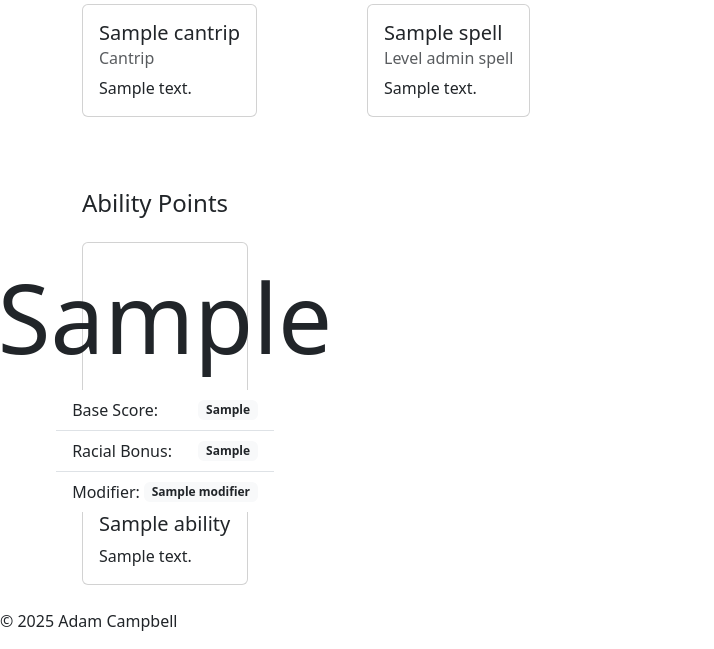
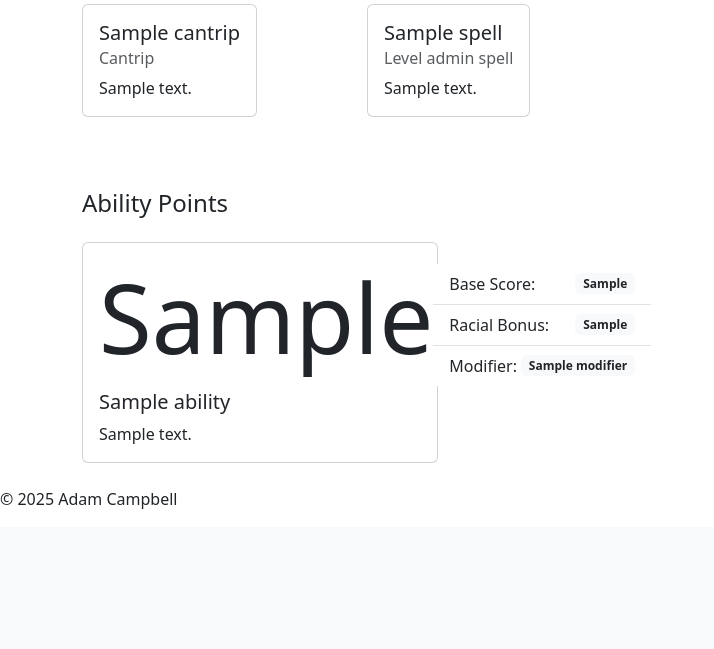
Before and after one commit to Adam-Campbell/dnd-character-creator, a Django app: template characters/templates/characters/character_detail.html in a window 1280 px wide. Shown: the part 1720-2369 px from the top of the page, without its empty margins (0-714 px from the left). After the commit the page ends 2229 px from the top, so only its background shows below. Run offline with Django 5.2, Linux system fonts and the light colour scheme; the template is opened without the code that fills it: most values are stand-ins (such as "Sample title", 1, 10 or a date in 2020); data that the repository does not hold is empty; parts of the project's set-up code (start-up, migrations or seed data) failed here and were passed over; some libraries are stand-ins or nearby versions.

Commit message:
update character sheet css

```diff
--- a/characters/templates/characters/character_detail.html
+++ b/characters/templates/characters/character_detail.html
@@ -256,10 +256,10 @@
             <h4 class="mb-4">Ability Points</h4>
             <div class="row">
                 {% for ability in character.ability_points %}
-                <div class="d-flex mb-4 col-12 col-md-6 col-lg-4 col-xl-2">
+                <div class="d-flex mb-4 col-12 col-md-6 col-lg-4">
                     <div class="card">
                         <div class="card-body">
-                            <div class="d-flex align-items-center flex-xl-column justify-content-between justify-content-md-around">
+                            <div class="d-flex align-items-center justify-content-between justify-content-md-around">
                                 <p class="display-1 ability-card-number">{{ ability.derived_value }}</p>
                                 <ul class="list-group list-group-flush">
                                     <li class="list-group-item d-flex justify-content-between align-items-center">Base Score: <span class="ms-1 badge bg-light text-dark">{{ ability.base_value }}</span></li>
```
